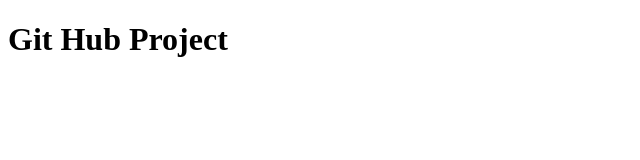
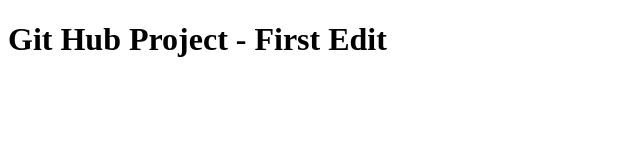
Before and after one commit to Achutha-K-01/New-Repo, a plain HTML site: page index.html in a window 1280 px wide. Shown: the whole page, without its empty margins (0-640 px from the left). Drawn offline with Linux system fonts and the light colour scheme.

Commit message:
Second Commit

```diff
--- a/index.html
+++ b/index.html
@@ -6,6 +6,6 @@
     <title>Document</title>
 </head>
 <body>
-    <h1>Git Hub Project</h1>
+    <h1>Git Hub Project - First Edit</h1>
 </body>
 </html>
```
